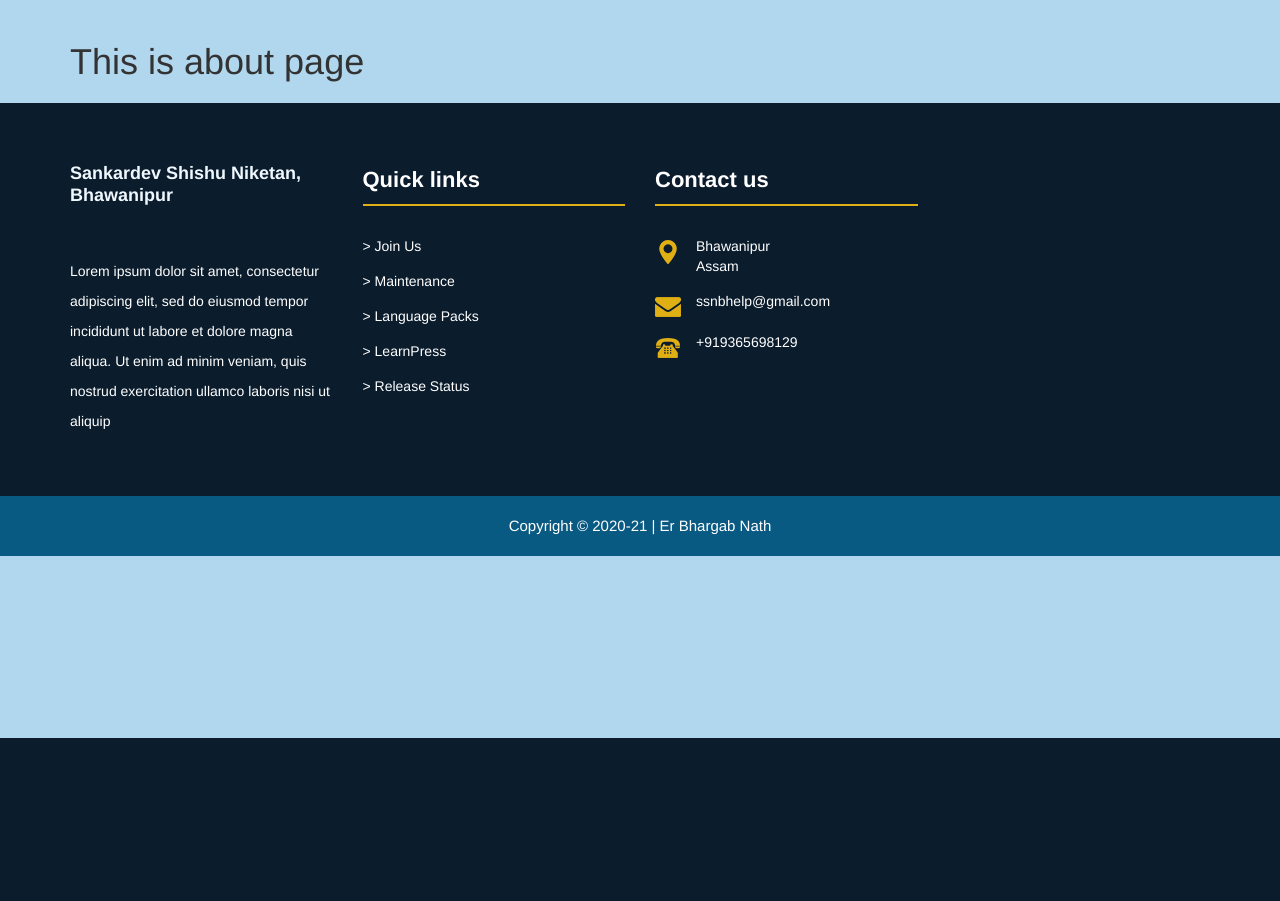
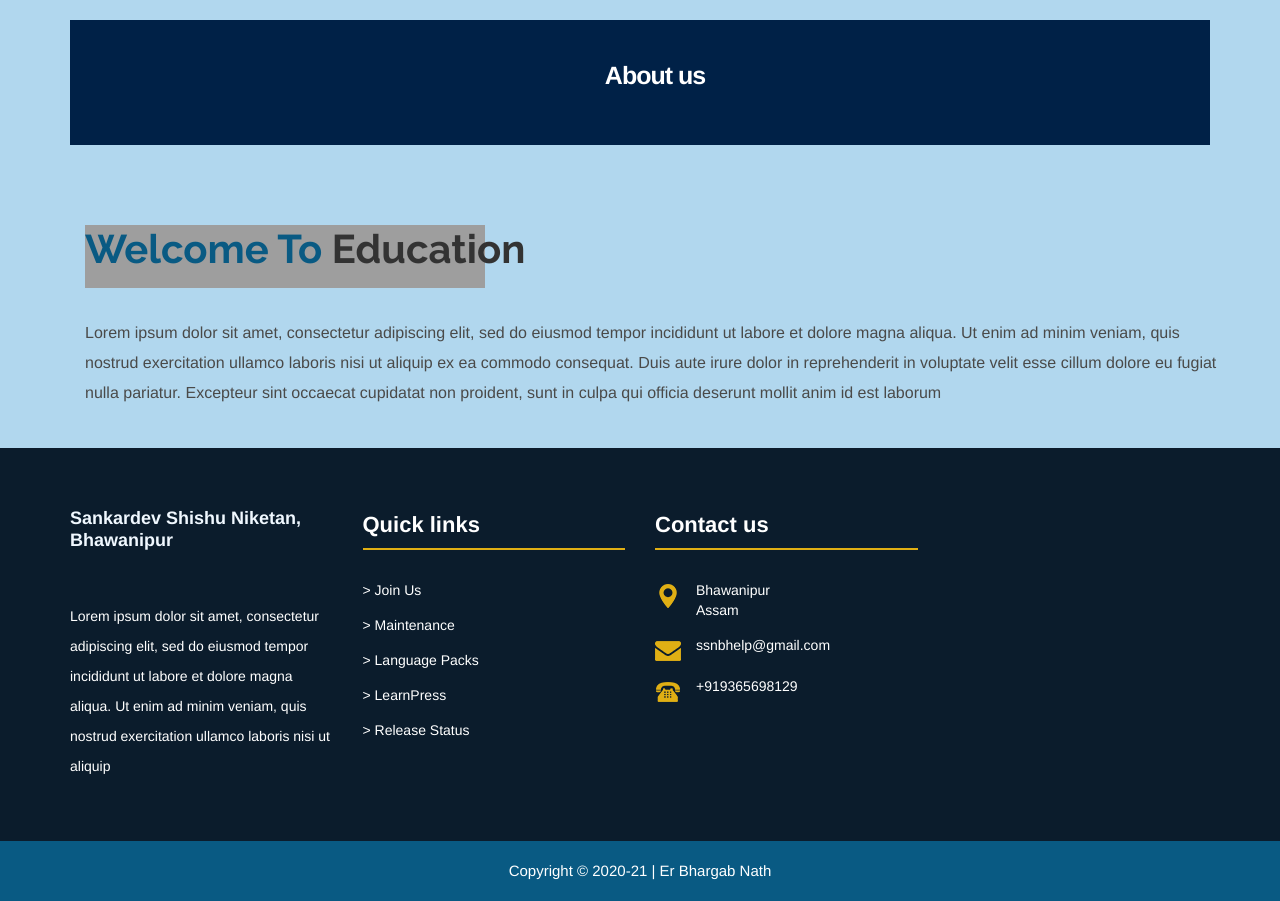
Before and after one commit to Bucephalus-lgtm/ssnb, a Node server app: page /about in a window 1280 px wide. Shown: the part 62-963 px from the top of the page. Before the commit the page ends 800 px from the top, so only its background shows below. Run offline with Node 20, Linux system fonts and the light colour scheme; some libraries are stand-ins or nearby versions; grey boxes are pictures that could not be loaded.

Commit message:
about and contact pages are updated

```diff
--- a/views/about.ejs
+++ b/views/about.ejs
@@ -1,6 +1,44 @@
 <%- include('layouts/header') %>
 
+<section class="inner_banner">
+    <div class="container">
+        <div class="row">
+            <div class="col-12">
+                <div class="full">
+                    <h3>About us</h3>
+                </div>
+            </div>
+        </div>
+    </div>
+</section>
 
-<h1>This is about page</h1>
+<div class="section margin-top_50">
+    <div class="container">
+        <div class="row">
+            <div class="col-md-12 layout_padding_2">
+                <div class="full">
+                    <div class="heading_main text_align_left">
+                        <h2><span>Welcome To</span> Education</h2>
+                    </div>
+                    <div class="full">
+                        <p>Lorem ipsum dolor sit amet, consectetur adipiscing elit, sed do eiusmod tempor incididunt ut
+                            labore et dolore magna aliqua.
+                            Ut enim ad minim veniam, quis nostrud exercitation ullamco laboris nisi ut aliquip ex ea
+                            commodo consequat.
+                            Duis aute irure dolor in reprehenderit in voluptate velit esse cillum dolore eu fugiat nulla
+                            pariatur.
+                            Excepteur sint occaecat cupidatat non proident, sunt in culpa qui officia deserunt mollit
+                            anim id est laborum</p>
+                    </div>
+                </div>
+            </div>
+            <!-- <div class="col-md-6">
+                <div class="full">
+                    <img src="/img/img2.png" alt="#">
+                </div>
+            </div> -->
+        </div>
+    </div>
+</div>
 
 <%- include('layouts/footer') %>
```
Also changed, not shown: views/contacts.ejs (+43 -1 lines).
